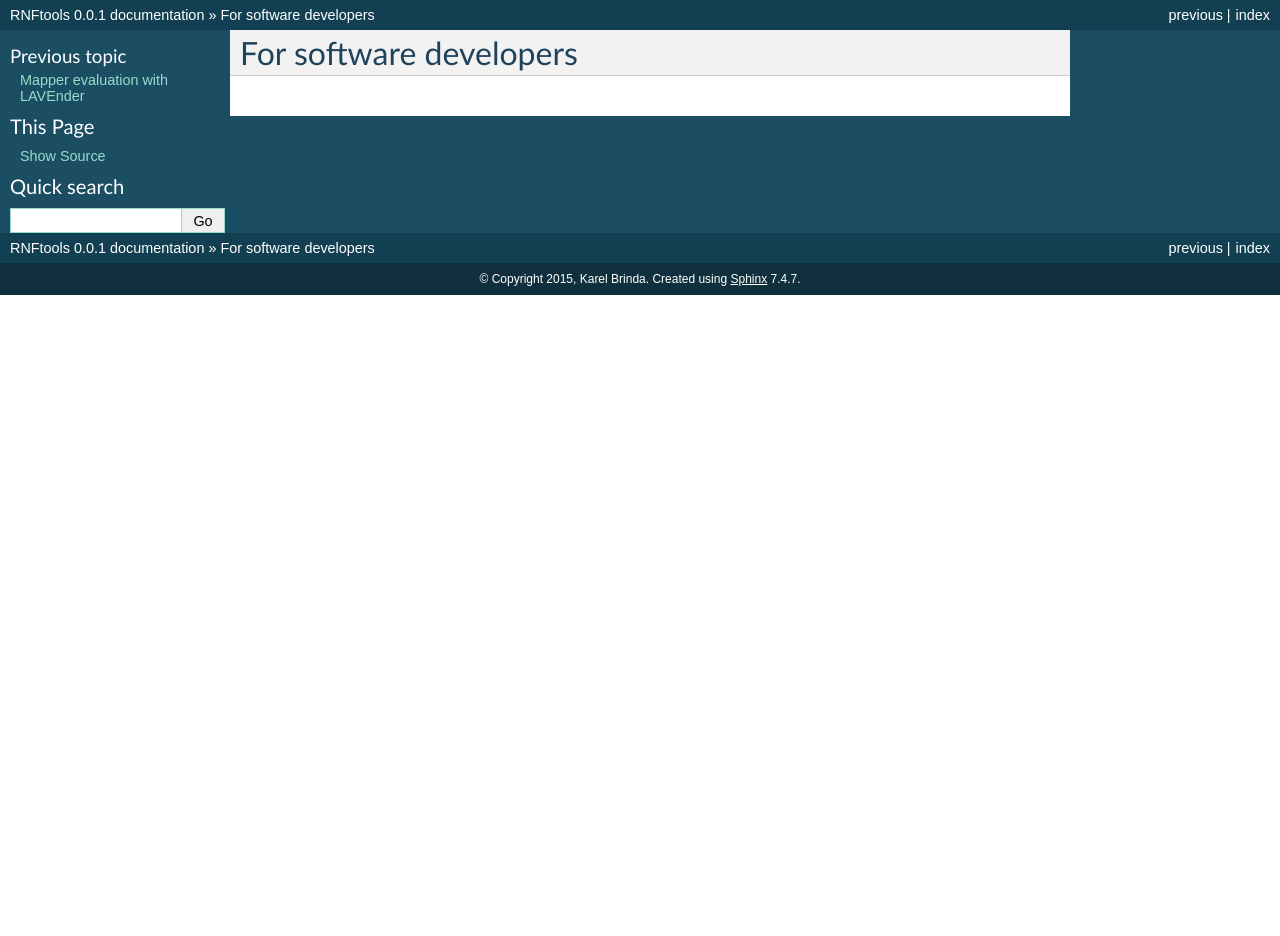
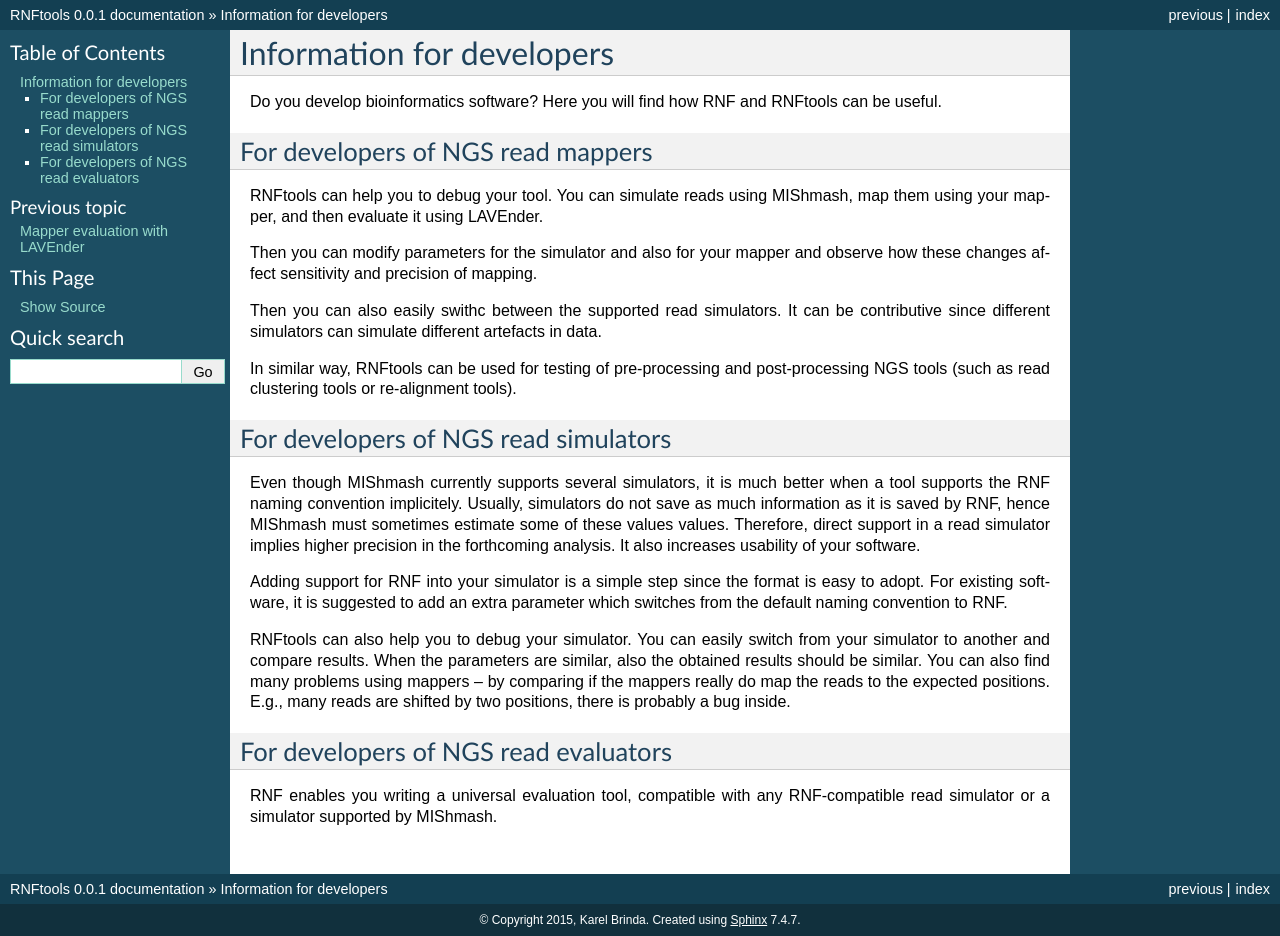
Before and after one commit to karel-brinda/rnftools, a Sphinx documentation site: the page built from docs/developers.rst, in a window 1280 px wide. Built offline with Sphinx 7.4.7, drawn with Linux system fonts in a browser that asks for light colours; pages that are not in the unit, such as notebooks, are missing from menus; before the commit the page ends 900 px from its top, so only the background shows below that.

Commit message:
Information for developers

```diff
--- a/docs/developers.rst
+++ b/docs/developers.rst
@@ -1,2 +1,50 @@
-For software developers
-=======================
+Information for developers
+==========================
+
+Do you develop bioinformatics software? Here you will find how RNF and RNFtools
+can be useful.
+
+
+For developers of NGS read mappers
+----------------------------------
+
+RNFtools can help you to debug your tool. You can simulate reads using MIShmash,
+map them using your mapper, and then evaluate it using LAVEnder.
+
+Then you can modify parameters for the simulator and also for your mapper and
+observe how these changes affect sensitivity and precision of mapping.
+
+Then you can also easily swithc between the supported read simulators. It can be
+contributive since different simulators can simulate different artefacts in data.
+
+In similar way, RNFtools can be used for testing of pre-processing and
+post-processing NGS tools (such as read clustering tools or re-alignment tools).
+
+
+For developers of NGS read simulators
+-------------------------------------
+
+Even though MIShmash currently supports several simulators, it is much better when
+a tool supports the RNF naming convention implicitely. Usually, simulators do not
+save as much information as it is saved by RNF, hence MIShmash must sometimes estimate
+some of these values values. Therefore, direct support in a read simulator implies higher
+precision in the forthcoming analysis. It also increases usability of your software.
+
+Adding support for RNF into your simulator is a simple step since the format is easy
+to adopt. For existing software, it is suggested to add an extra parameter which
+switches from the default naming convention to RNF.
+
+RNFtools can also help you to debug your simulator. You can easily switch from your
+simulator to another and compare results. When the parameters are similar, also the
+obtained results should be similar. You can also find many problems using
+mappers -- by comparing if the mappers really do map the reads to the expected
+positions. E.g., many reads are shifted by two positions, there is probably a bug
+inside.
+
+
+
+For developers of NGS read evaluators
+-------------------------------------
+
+RNF enables you writing a universal evaluation tool, compatible with any RNF-compatible read
+simulator or a simulator supported by MIShmash.
```
